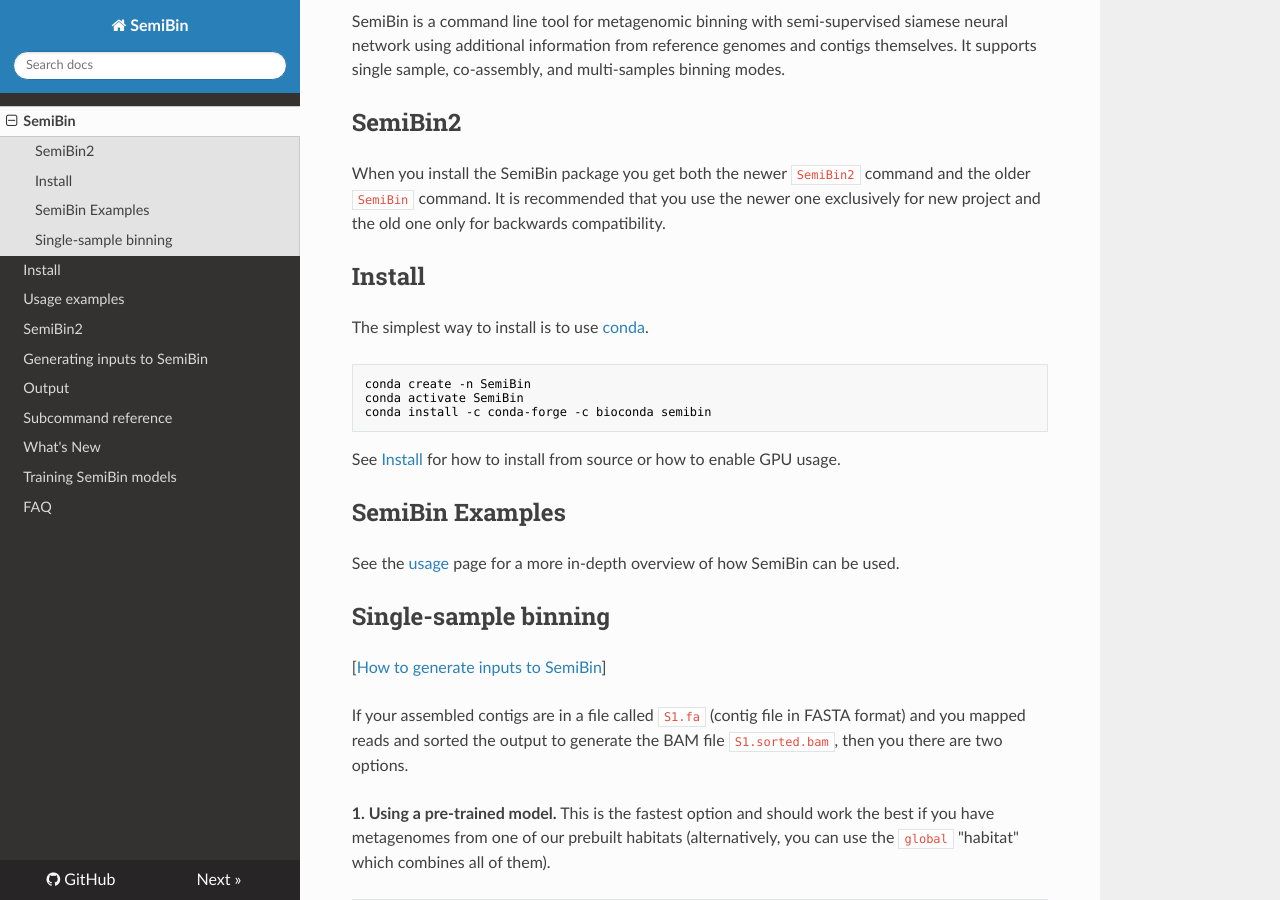
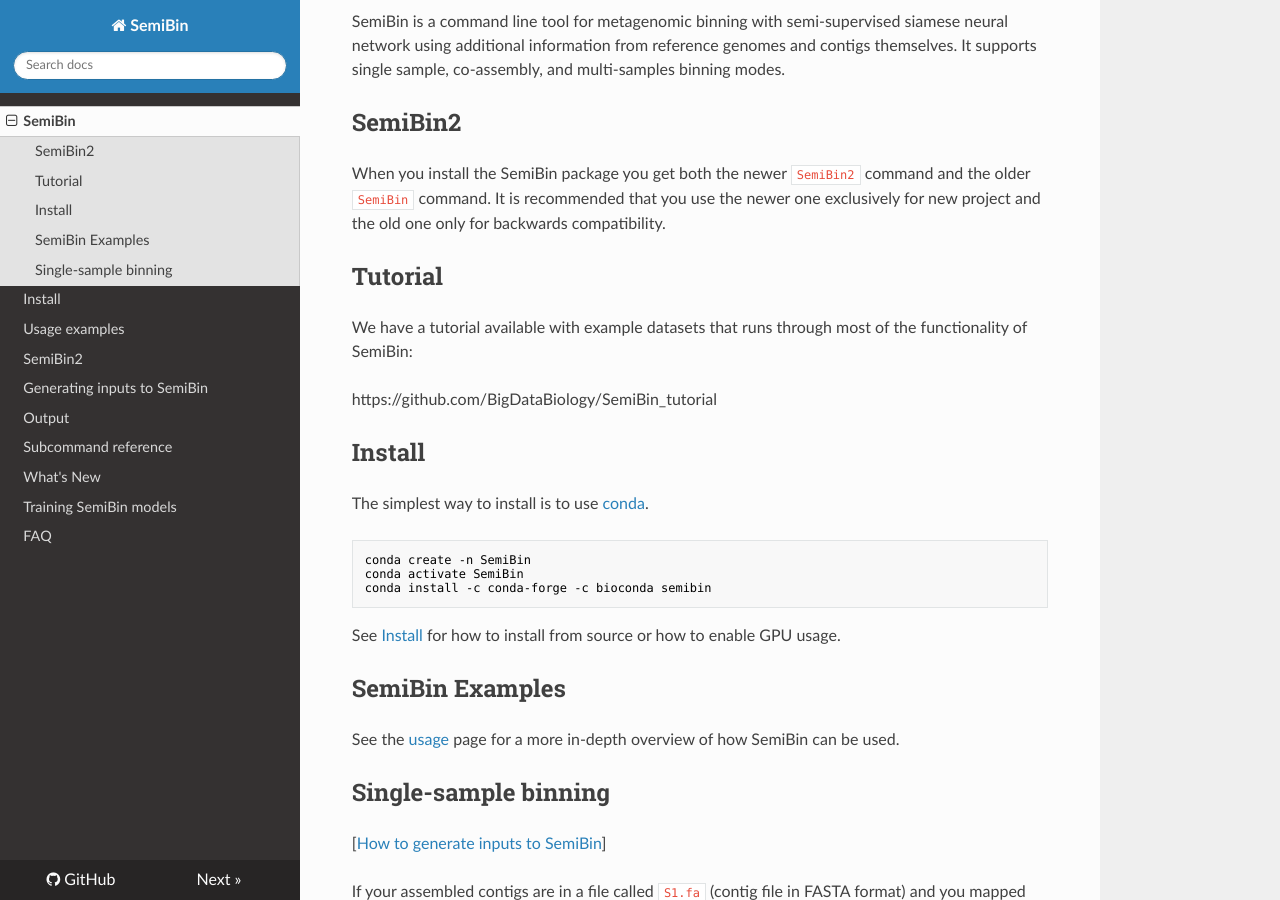
Before and after one commit to BigDataBiology/SemiBin, an MkDocs documentation site: the page built from docs/index.md, in a window 1280 px wide and 900 px high, scrolled down 509 px. Built offline with MkDocs 1.6.1, drawn with Linux system fonts in a browser that asks for light colours; nearby versions of some CDN libraries.

Commit message:
MIN Link to tutorial

```diff
--- a/docs/index.md
+++ b/docs/index.md
@@ -16,6 +16,14 @@
 
 When you install the SemiBin package you get both the newer `SemiBin2` command and the older `SemiBin` command.
 It is recommended that you use the newer one exclusively for new project and the old one only for backwards compatibility.
+
+## Tutorial
+
+We have a tutorial available with example datasets that runs through most of the
+functionality of SemiBin:
+
+https://github.com/BigDataBiology/SemiBin_tutorial
+
 
 ## Install
 
```
